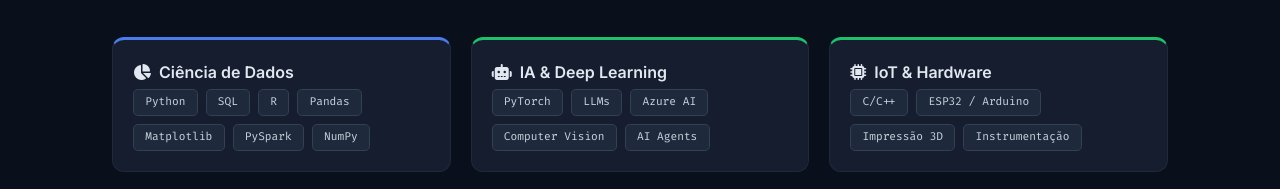
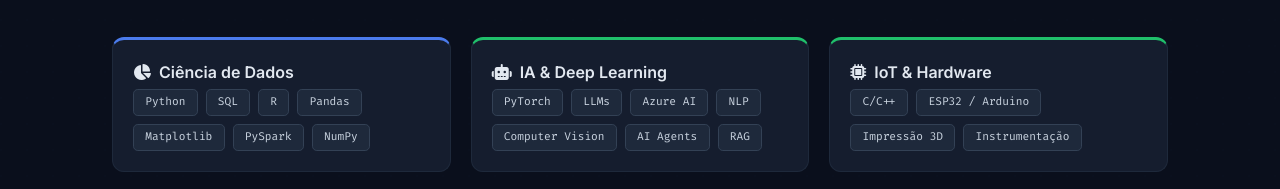
Before and after one commit to ISO158/ISO158.github.io, a plain HTML site: page index.html in a window 1280 px wide. Shown: the part 1915-2104 px from the top of the page. Drawn offline with nearby package versions, Linux system fonts and the light colour scheme; no server answers.

Commit message:
Atualização de competência html

```diff
--- a/index.html
+++ b/index.html
@@ -294,8 +294,10 @@
                     <span class="skill-tag">PyTorch</span>
                     <span class="skill-tag">LLMs</span>
                     <span class="skill-tag">Azure AI</span>
+                    <span class="skill-tag">NLP</span>
                     <span class="skill-tag">Computer Vision</span>
                     <span class="skill-tag">AI Agents</span>
+                    <span class="skill-tag">RAG</span>
                 </div>
             </div>
 
```
